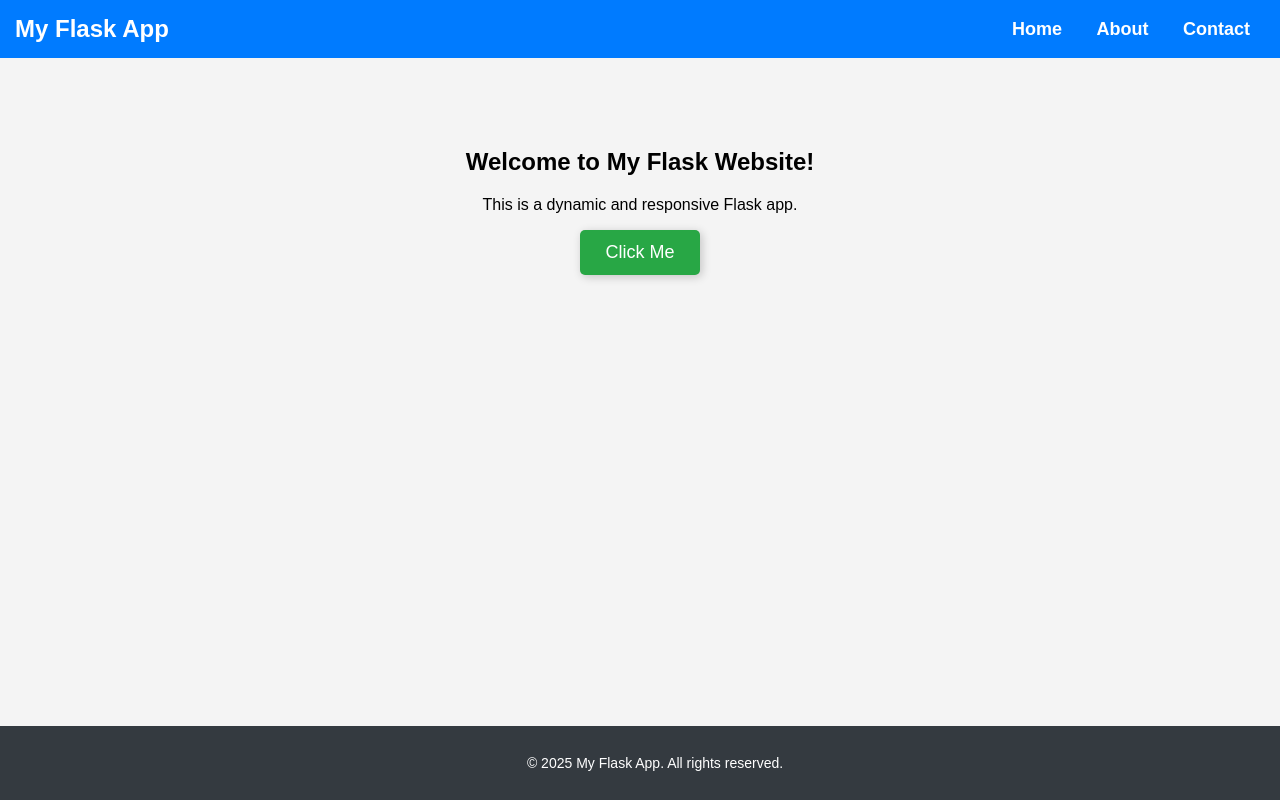
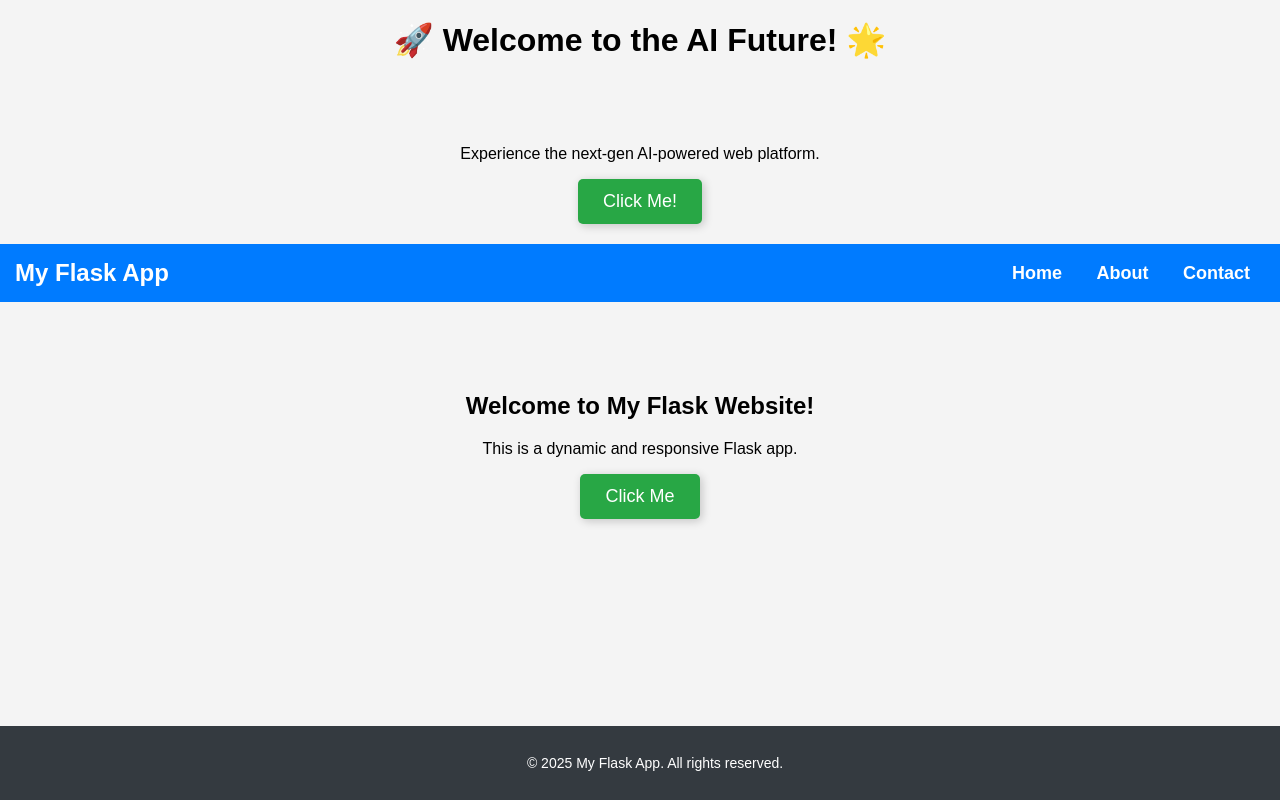
Before and after one commit to Adarsh-890/Flask-ai-generator-, a Flask app: page / in a window 1280 px wide. Run offline with Flask 3, Linux system fonts and the light colour scheme.

Commit message:
Update index.html

```diff
--- a/templates/index.html
+++ b/templates/index.html
@@ -1,6 +1,31 @@
 <!DOCTYPE html>
 <html lang="en">
 <head>
+    <meta charset="UTF-8">
+    <meta name="viewport" content="width=device-width, initial-scale=1.0">
+    <title>Futuristic AI Website</title>
+
+    <!-- CSS File Link -->
+    <link rel="stylesheet" href="{{ url_for('static', filename='style.css') }}">
+
+    <!-- JavaScript File Link -->
+    <script src="{{ url_for('static', filename='script.js') }}" defer></script>
+</head>
+<body>
+    <header>
+        <h1>🚀 Welcome to the AI Future! 🌟</h1>
+    </header>
+
+    <main>
+        <p>Experience the next-gen AI-powered web platform.</p>
+        <button id="aiButton">Click Me!</button>
+    </main>
+
+    <footer>
+        <p>© 2025 AI Tech. All rights reserved.</p>
+    </footer>
+</body>
+</html>
     <meta charset="UTF-8">
     <meta name="viewport" content="width=device-width, initial-scale=1.0">
     <title>Flask Advanced App</title>
```
